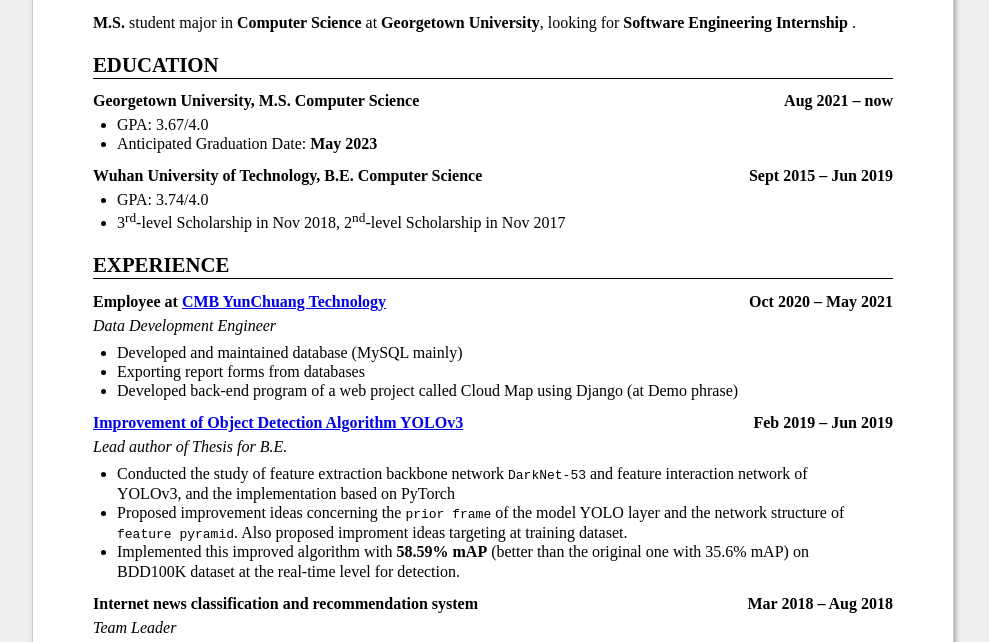
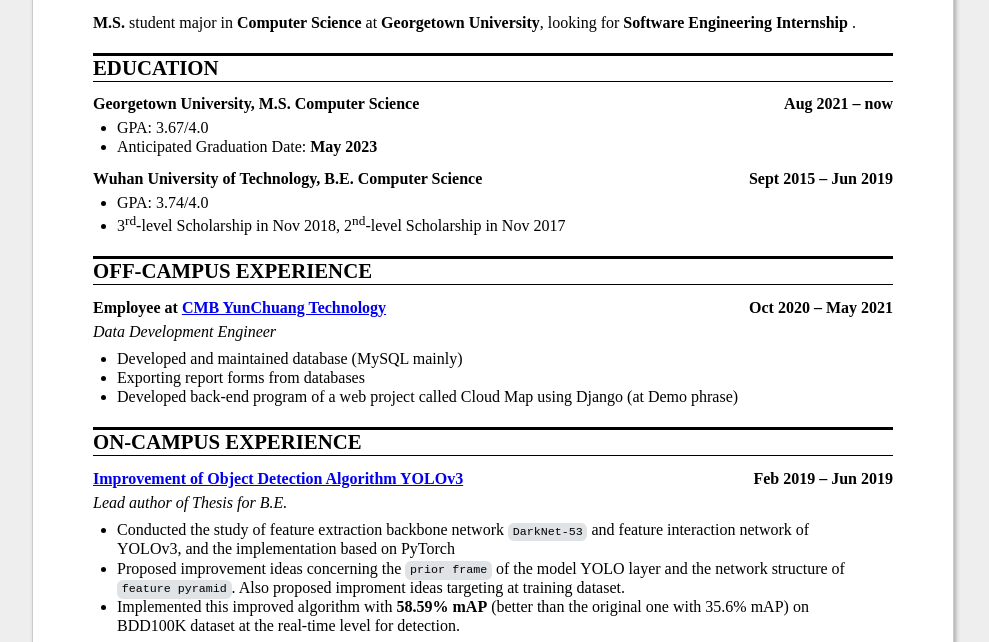
Before and after one commit to CoreJa/resume, a plain HTML site: page index.html in a window 1280 px wide. Shown: the part 142-784 px from the top of the page, without its empty margins (147-1136 px from the left). Drawn offline with Linux system fonts and the light colour scheme.

Commit message:
update index

```diff
--- a/index.html
+++ b/index.html
@@ -19,6 +19,13 @@
     box-shadow: 2px 2px 4px #AAAAAA;
     -webkit-box-shadow: 2px 2px 4px #AAAAAA;
 }
+code{
+    padding: 0.2em 0.4em;
+    margin: 0;
+    font-size: 90%;
+    background-color: rgba(175, 184, 193, 0.4);
+    border-radius: 6px;
+}
 h1 {
     text-transform: uppercase;
     text-align: center;
@@ -27,6 +34,7 @@
     padding: 0;
 }
 h2 {
+    border-top: 3px solid #000000;
     border-bottom: 1px solid #000000;
     text-transform: uppercase;
     font-size: 130%;
@@ -136,7 +144,7 @@
 <li>GPA: 3.74/4.0</li>
 <li>3<sup>rd</sup>-level Scholarship in Nov 2018, 2<sup>nd</sup>-level Scholarship in Nov 2017</li>
 </ul>
-<h2>Experience</h2>
+<h2>Off-Campus Experience</h2>
 <h3><span>Employee at <a href="http://cmbyc.com">CMB YunChuang Technology</a></span> <span>Oct 2020 &ndash; May 2021</span></h3>
 <p><em>Data Development Engineer</em></p>
 <ul>
@@ -144,6 +152,7 @@
 <li>Exporting report forms from databases</li>
 <li>Developed back-end program of a web project called Cloud Map using Django (at Demo phrase)</li>
 </ul>
+<h2>ON-Campus Experience</h2>
 <h3><a href="https://coreja.github.io/Schoolwork/2019/05/%E7%89%A9%E4%BD%93%E6%A3%80%E6%B5%8B%E7%AE%97%E6%B3%95YOLOv3%E7%9A%84%E6%94%B9%E8%BF%9B%E2%80%94%E2%80%94%E8%AE%BA%E6%96%87/#abstract">Improvement of Object Detection Algorithm YOLOv3</a>  <span>Feb 2019 &ndash; Jun 2019</span></h3>
 <p><em>Lead author of Thesis for B.E.</em></p>
 <ul>
```
